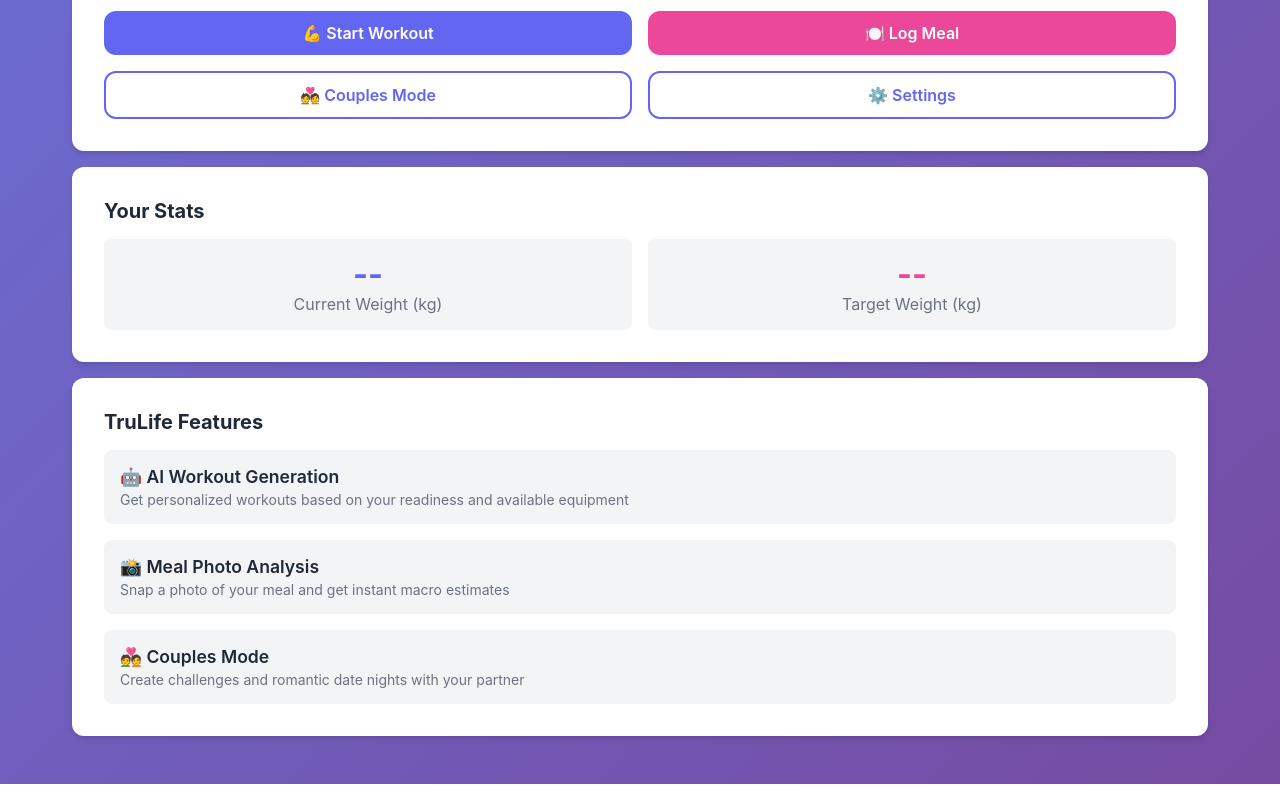
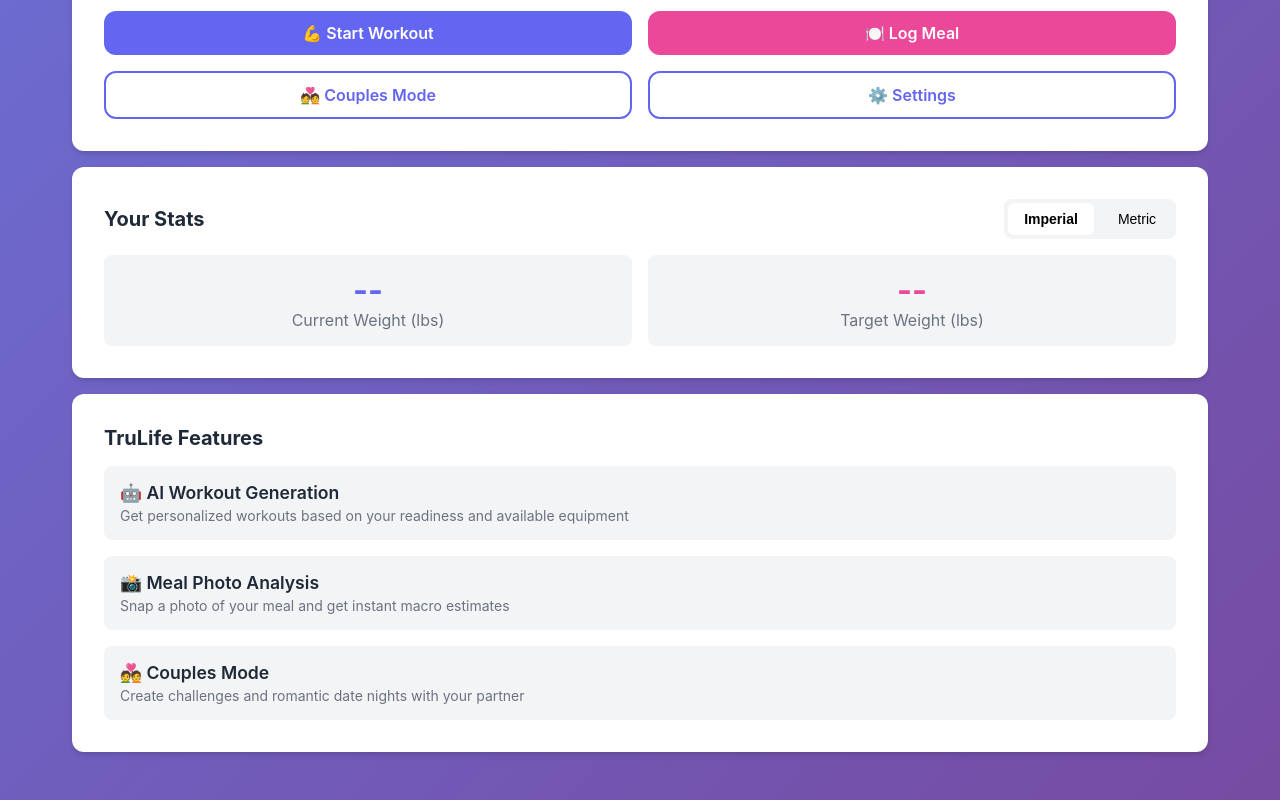
Before and after one commit to benjaminpisaac/trulife-couples-fitness, a React (Vite) app in the folder TruLife.ClientApp/: page /dashboard in a window 1280 px wide. Shown: the part 1267-2067 px from the top of the page. Built offline with nearby package versions, Linux system fonts and the light colour scheme; no server answers; sample sign-in values are in the browser's storage.

Commit message:
Add measurement system toggle to Dashboard

```diff
--- a/TruLife.ClientApp/src/pages/Dashboard.tsx
+++ b/TruLife.ClientApp/src/pages/Dashboard.tsx
@@ -4,11 +4,20 @@
 import { getProfile, getLatestReadiness } from '../services/api';
 import ReadinessCheckIn from '../components/ReadinessCheckIn';
 
+const kgToLbs = (kg: number) => Math.round(kg * 2.20462);
+const cmToFeetInches = (cm: number) => {
+    const totalInches = cm / 2.54;
+    const feet = Math.floor(totalInches / 12);
+    const inches = Math.round(totalInches % 12);
+    return { feet, inches };
+};
+
 const Dashboard = () => {
     const user = useSelector((state: RootState) => state.auth.user);
     const [profile, setProfile] = useState<any>(null);
     const [readiness, setReadiness] = useState<any>(null);
     const [loading, setLoading] = useState(true);
+    const [measurementSystem, setMeasurementSystem] = useState<'metric' | 'imperial'>('imperial');
 
     useEffect(() => {
         const fetchData = async () => {
@@ -106,19 +115,59 @@
 
                 {/* Stats Overview */}
                 <div className="card">
-                    <h2 style={{ fontSize: '1.25rem', marginBottom: '1rem' }}>Your Stats</h2>
+                    <div style={{ display: 'flex', justifyContent: 'space-between', alignItems: 'center', marginBottom: '1rem' }}>
+                        <h2 style={{ fontSize: '1.25rem', margin: 0 }}>Your Stats</h2>
+                        <div style={{ display: 'flex', gap: '0.5rem', background: '#f3f4f6', borderRadius: '8px', padding: '0.25rem' }}>
+                            <button
+                                onClick={() => setMeasurementSystem('imperial')}
+                                style={{
+                                    padding: '0.5rem 1rem',
+                                    borderRadius: '6px',
+                                    border: 'none',
+                                    background: measurementSystem === 'imperial' ? 'white' : 'transparent',
+                                    fontWeight: measurementSystem === 'imperial' ? 600 : 400,
+                                    cursor: 'pointer',
+                                    fontSize: '0.875rem'
+                                }}
+                            >
+                                Imperial
+                            </button>
+                            <button
+                                onClick={() => setMeasurementSystem('metric')}
+                                style={{
+                                    padding: '0.5rem 1rem',
+                                    borderRadius: '6px',
+                                    border: 'none',
+                                    background: measurementSystem === 'metric' ? 'white' : 'transparent',
+                                    fontWeight: measurementSystem === 'metric' ? 600 : 400,
+                                    cursor: 'pointer',
+                                    fontSize: '0.875rem'
+                                }}
+                            >
+                                Metric
+                            </button>
+                        </div>
+                    </div>
                     <div className="grid grid-cols-2 gap-3">
                         <div style={{ textAlign: 'center', padding: '1rem', background: '#f3f4f6', borderRadius: '8px' }}>
                             <div style={{ fontSize: '2rem', fontWeight: 'bold', color: '#6366f1' }}>
-                                {profile?.currentWeightKg || '--'}
+                                {profile?.currentWeightKg
+                                    ? measurementSystem === 'imperial'
+                                        ? kgToLbs(profile.currentWeightKg)
+                                        : Math.round(profile.currentWeightKg)
+                                    : '--'}
                             </div>
-                            <div className="text-gray">Current Weight (kg)</div>
+                            <div className="text-gray">Current Weight ({measurementSystem === 'imperial' ? 'lbs' : 'kg'})</div>
                         </div>
                         <div style={{ textAlign: 'center', padding: '1rem', background: '#f3f4f6', borderRadius: '8px' }}>
                             <div style={{ fontSize: '2rem', fontWeight: 'bold', color: '#ec4899' }}>
-                                {profile?.targetWeightKg || '--'}
+                                {profile?.targetWeightKg
+                                    ? measurementSystem === 'imperial'
+                                        ? kgToLbs(profile.targetWeightKg)
+                                        : Math.round(profile.targetWeightKg)
+                                    : '--'}
                             </div>
-                            <div className="text-gray">Target Weight (kg)</div>
+                            <div className="text-gray">Target Weight ({measurementSystem === 'imperial' ? 'lbs' : 'kg'})</div>
                         </div>
                     </div>
                 </div>
```
Also changed, not shown: 1 other file (tests, documents, lock files or other folders).
